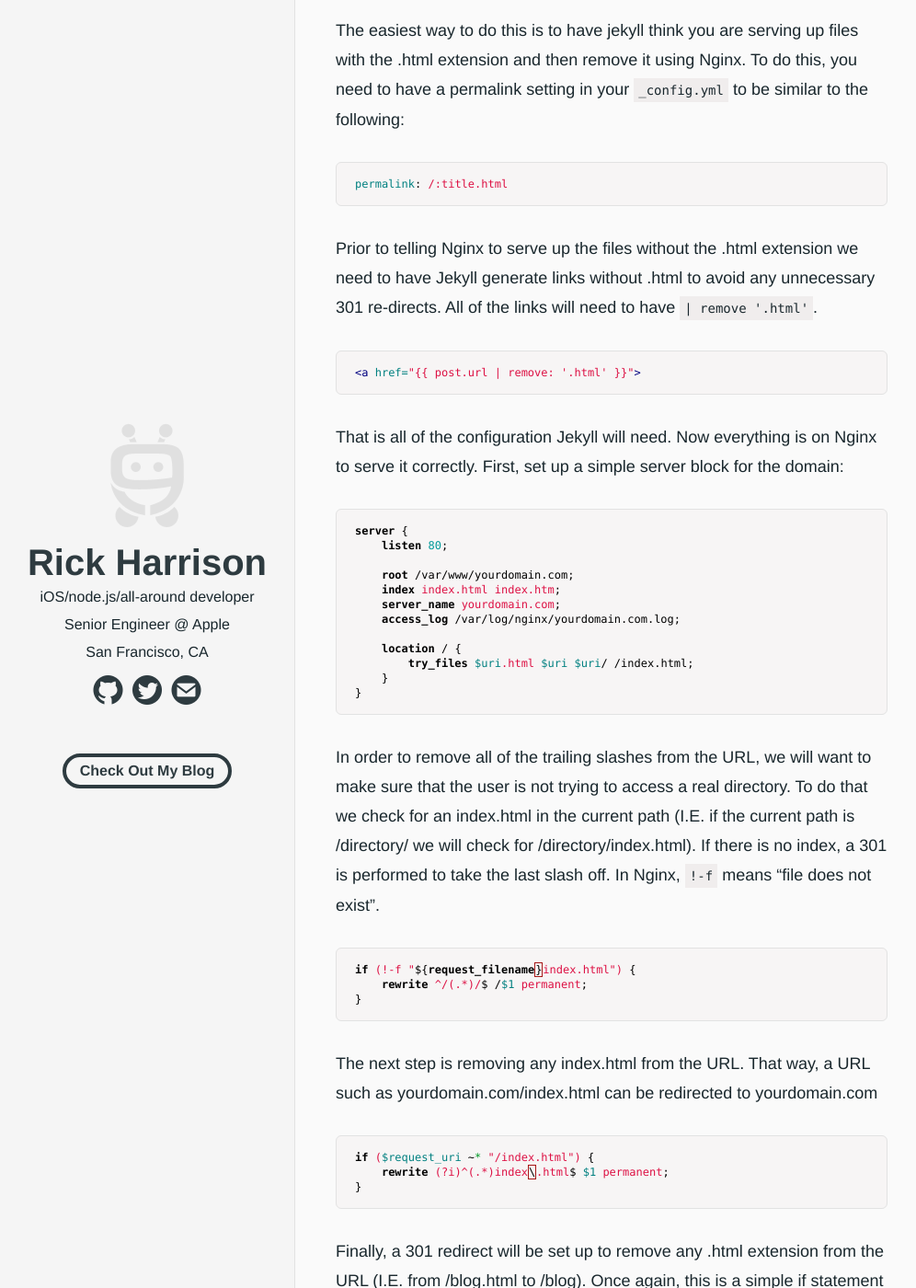
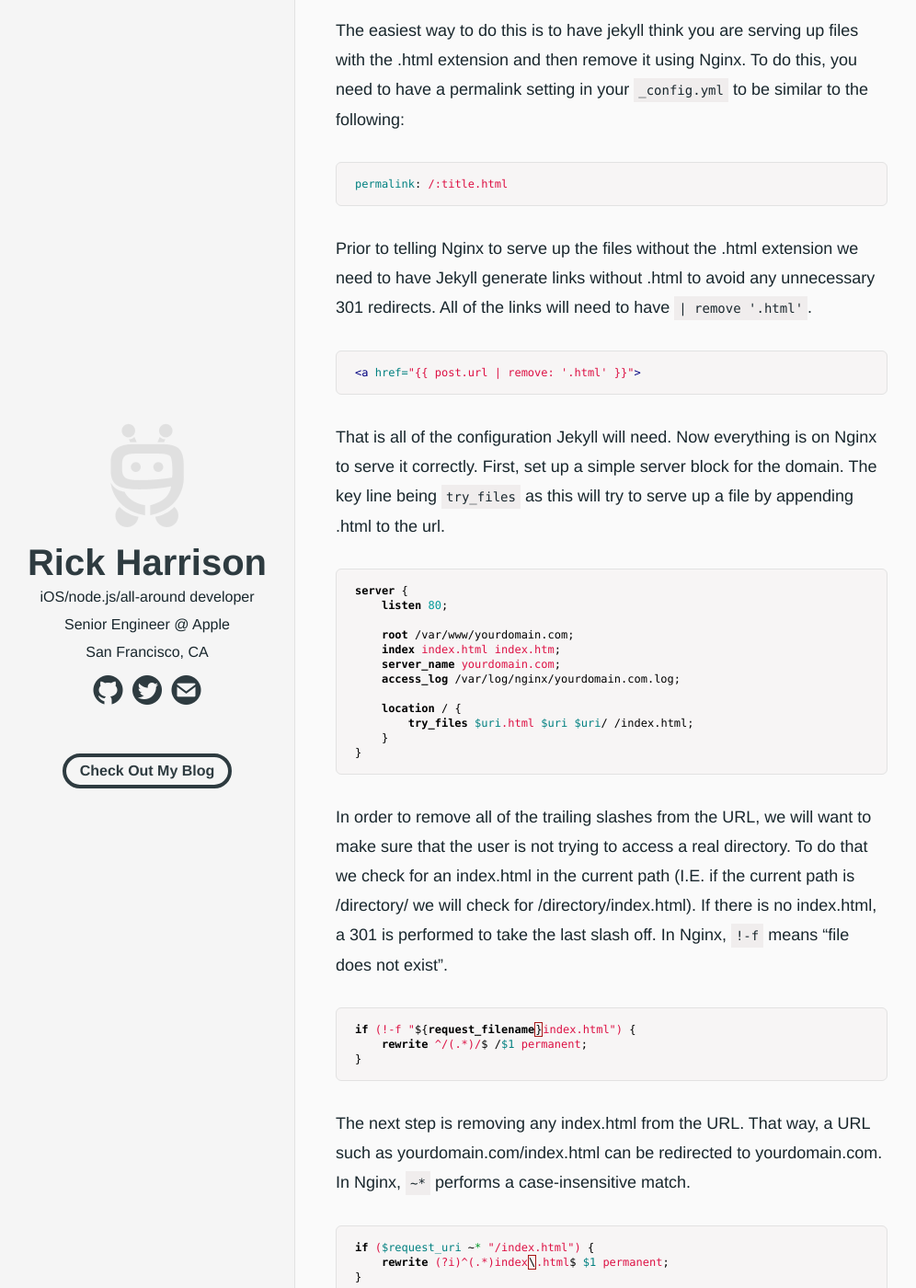
Before and after one commit to rickharrison-archive/rickharrison.me, a Jekyll site: the page built from _posts/2013-08-25-how-to-remove-trailing-slashes-from-jekyll-urls-using-nginx.md, in a window 1280 px wide and 1400 px high, scrolled down 330 px. Shown: the whole window at 92% size, without its empty margins (0-996 px from the left). Built offline with Jekyll 4.4.1, drawn with Linux system fonts in a browser that asks for light colours; Markdown is read by kramdown in place of the engine named in the settings; some of the changed text lies outside the part shown.

Commit message:
Fixed some typos in the jekyll post.

````diff
--- a/_posts/2013-08-25-how-to-remove-trailing-slashes-from-jekyll-urls-using-nginx.md
+++ b/_posts/2013-08-25-how-to-remove-trailing-slashes-from-jekyll-urls-using-nginx.md
@@ -11,7 +12,7 @@
 permalink: /:title.html
 ```
 
-Prior to telling Nginx to serve up the files without the .html extension we need to have Jekyll generate links without .html to avoid any unnecessary 301 re-directs. All of the links will need to have `| remove '.html'`.
+Prior to telling Nginx to serve up the files without the .html extension we need to have Jekyll generate links without .html to avoid any unnecessary 301 redirects. All of the links will need to have `| remove '.html'`.
 
 {% raw %}
 ```html
@@ -19,7 +20,7 @@
 ```
 {% endraw %}
 
-That is all of the configuration Jekyll will need. Now everything is on Nginx to serve it correctly. First, set up a simple server block for the domain:
+That is all of the configuration Jekyll will need. Now everything is on Nginx to serve it correctly. First, set up a simple server block for the domain. The key line being `try_files` as this will try to serve up a file by appending .html to the url.
 
 ```nginx
 server {
@@ -36,14 +37,14 @@
 }
 ```
 
-In order to remove all of the trailing slashes from the URL, we will want to make sure that the user is not trying to access a real directory. To do that we check for an index.html in the current path (I.E. if the current path is /directory/ we will check for /directory/index.html). If there is no index, a 301 is performed to take the last slash off. In Nginx, `!-f` means "file does not exist".
+In order to remove all of the trailing slashes from the URL, we will want to make sure that the user is not trying to access a real directory. To do that we check for an index.html in the current path (I.E. if the current path is /directory/ we will check for /directory/index.html). If there is no index.html, a 301 is performed to take the last slash off. In Nginx, `!-f` means "file does not exist".
 
 ```nginx
 if (!-f "${request_filename}index.html") {
     rewrite ^/(.*)/$ /$1 permanent;
 }
 ```
-The next step is removing any index.html from the URL. That way, a URL such as yourdomain.com/index.html can be redirected to yourdomain.com
+The next step is removing any index.html from the URL. That way, a URL such as yourdomain.com/index.html can be redirected to yourdomain.com. In Nginx, `~*` performs a case-insensitive match.
 
 ```nginx
 if ($request_uri ~* "/index.html") {
@@ -59,7 +60,7 @@
 }
 ```
 
-That's it! The only key thing to remember is to remove all of the .html extensions from links when creating jekyll templates/pages using the `| remove '.html'` filter. Another trick I like to do is remove the www subdomain from all urls. This can be done with an extra server block that looks for `www.yourdomain.com` and then redirects it. Combining the two server blocks results in a small config ready to go for clean URLs in jekyll.
+That's it! The only key thing to remember is to remove all of the .html extensions from links when creating Jekyll templates/pages using the `| remove '.html'` filter. Another trick I like to do is remove the www subdomain from all urls. This can be done with an extra server block that looks for `www.yourdomain.com` and then redirects it. Combining the two server blocks results in a small config ready to go for clean URLs in Jekyll.
 
 ```nginx
 server {
````
Also changed, not shown: other parts of _posts/2013-08-25-how-to-remove-trailing-slashes-from-jekyll-urls-using-nginx.md (+2 -1 lines).
